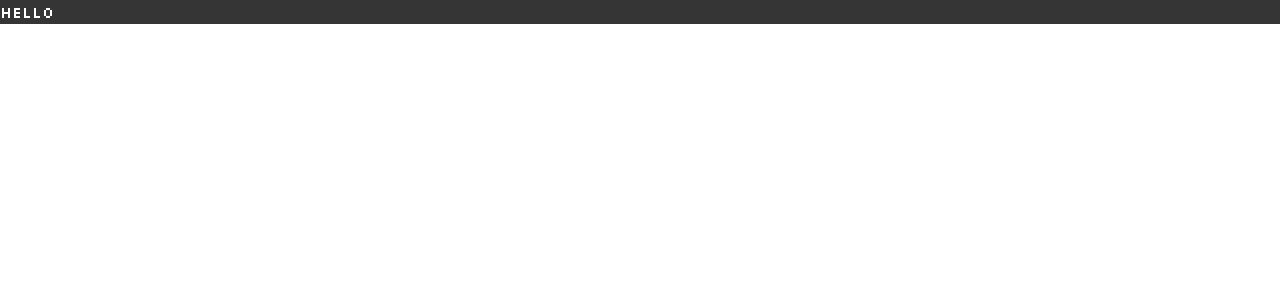
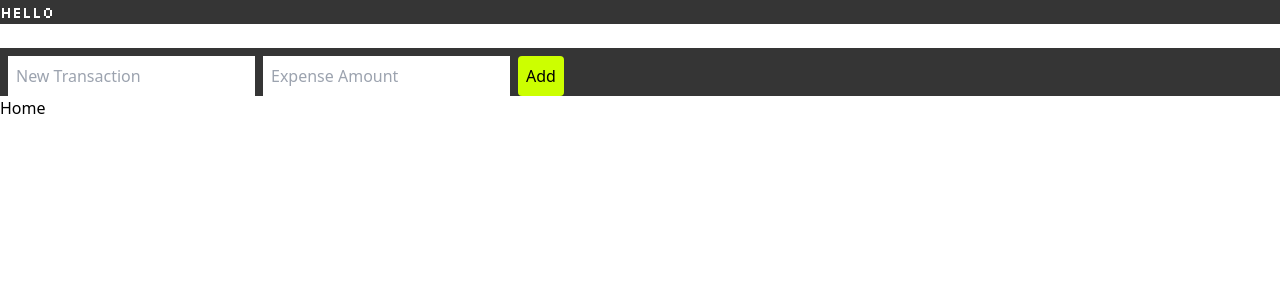
Before and after one commit to reshmakul/ExpenseTracker, a React (Vite) app in the folder vite-project/: page / in a window 1280 px wide. Shown: the top 300 px of the page. Built offline with nearby package versions, Linux system fonts and the light colour scheme.

Commit message:
AddTransaction_1st_update

```diff
--- a/vite-project/src/App.jsx
+++ b/vite-project/src/App.jsx
@@ -1,15 +1,18 @@
-// import Home from "./components/Home";
-// import OverviewComponent from "./components/OverviewComponent";
-// import { Routes, Route } from "react-router-dom";
+import AddTransaction from "./components/AddTransaction";
+import Home from "./components/Home";
+import OverviewComponent from "./components/OverviewComponent";
+import { Routes, Route } from "react-router-dom";
 
 function App() {
   return (
     <>
       <h1 className="font-main bg-bg-800 text-white">HELLO </h1>
-      {/* <Routes>
-        <Route to='/' element={<Home />} />
-        <Route to='/Overveiw' element={<OverviewComponent />} />
-      </Routes> */}
+      <br />
+      <AddTransaction />
+      <Routes>
+        <Route path="/" element={<Home />} />
+        <Route path="/OverviewComponent" element={<OverviewComponent />} />
+      </Routes>
     </>
   );
 }
--- a/vite-project/src/components/AddTransaction.jsx
+++ b/vite-project/src/components/AddTransaction.jsx
@@ -0,0 +1,45 @@
+import { useState } from "react";
+
+export default function AddTransaction({ AddTransaction }) {
+  const [transactionValue, setTransactionValue] = useState("");
+  const [expenseValue, setExpenseValue] = useState("");
+  //
+  const handleSubmit = (e) => {
+    e.preventDefault();
+    console.log(1);
+    // AddTransaction(transactionValue, expenseValue);
+    // addTodo(value);
+    setExpenseValue("");
+    setTransactionValue("");
+  };
+  const handleTransactionChange = (e) => {
+    setTransactionValue(e.target.value);
+  };
+  const handleExpenseChange = (e) => {
+    setExpenseValue(e.target.value);
+  };
+  return (
+    // <div>AddTransaction</div>
+    <div className="bg-bg-800 h-12 flex flex-row justify-content: space-evenly align-items: center space-x-4 space-y-4">
+      <form className="bg-bg-800 " onSubmit={handleSubmit}>
+        <input
+          type="text"
+          value={transactionValue}
+          className="p-2 m-2"
+          placeholder="New Transaction "
+          onChange={handleTransactionChange}
+        />
+        <input
+          type="text"
+          value={expenseValue}
+          className="p-2"
+          placeholder="Expense Amount "
+          onChange={handleExpenseChange}
+        />
+        <button type="submit" className="bg-secondary p-2 m-2 w-30 rounded">
+          Add
+        </button>
+      </form>
+    </div>
+  );
+}
--- a/vite-project/src/components/Home.jsx
+++ b/vite-project/src/components/Home.jsx
@@ -0,0 +1,5 @@
+const Home = () => {
+  return <div>Home</div>;
+};
+
+export default Home;
--- a/vite-project/src/components/OverviewComponent.jsx
+++ b/vite-project/src/components/OverviewComponent.jsx
@@ -0,0 +1,5 @@
+const OverviewComponent = () => {
+  return <div>OverviewComponent</div>;
+};
+
+export default OverviewComponent;
```
